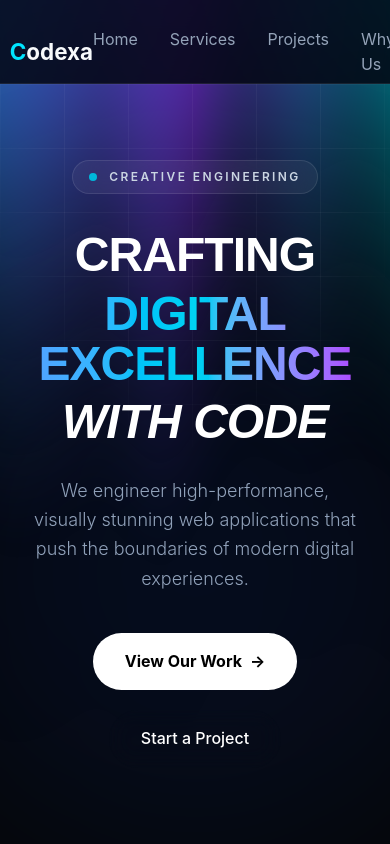
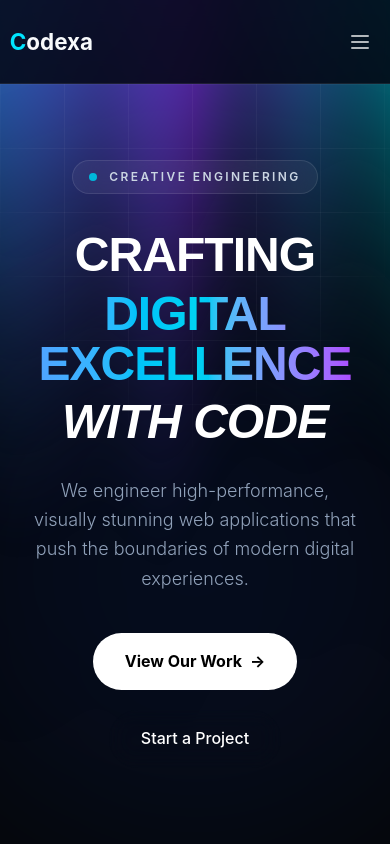
Before and after one commit to vanshu275/codexa, a React (Vite) app: page / in a window 390 px wide. Shown: the top 844 px of the page. Built offline with nearby package versions, Linux system fonts and the light colour scheme.

Commit message:
make it responsive and fix bugs and errors

```diff
--- a/src/App.jsx
+++ b/src/App.jsx
@@ -12,7 +12,7 @@ import Projects from "./components/Projects";
 export default function App() {
   return (
     <main className="relative min-h-screen bg-[#050505]">
-      <div className="fixed  inset-0 z-[0] pointer-events-none">
+      <div className="fixed inset-0 z-0 pointer-events-none">
         <Aurora
           colorStops={["#3B82F6", "#7C3AED", "#06B6D4", "#A855F7"]}
           amplitude={0.3}
@@ -20,7 +20,7 @@ export default function App() {
         />
       </div>
 
-      <div className="relative mb-[100vh] ">
+      <div className="relative z-10 ">
         <Navbar />
         <Hero />
         <Services />
@@ -29,7 +29,7 @@ export default function App() {
         <About />
         <Contact />
       </div>
-      <div className="fixed bottom-0 right-0 w-screen z-[-1] ">
+      <div className="relative w-screen">
         <Footer />
       </div>
     </main>
--- a/src/components/About.jsx
+++ b/src/components/About.jsx
@@ -187,7 +187,7 @@ export default function About() {
                     style={{ background: `radial-gradient(circle at center, ${member.hoverGlow} 0%, transparent 80%)` }} />
 
                   {/* Top gradient for depth */}
-                  <div className="absolute inset-0 bg-gradient-to-b from-white/5 to-transparent h-1/3 opacity-20" />
+                  <div className="absolute inset-0 bg-linear-to-b from-white/5 to-transparent h-1/3 opacity-20" />
 
                   {/* Team Member Image */}
                   <div className="absolute bottom-0 left-1/2 -translate-x-1/2 w-full h-[85%] flex items-end justify-center pointer-events-none">
@@ -200,7 +200,7 @@ export default function About() {
                   </div>
 
                   {/* Bottom Text Content Area */}
-                  <div className="relative z-10 p-6 sm:p-8 w-full transition-all duration-500 transform translate-y-2 group-hover:translate-y-0 bg-gradient-to-t from-[#050505] via-[#050505]/90 to-transparent pt-24">
+                  <div className="relative z-10 p-6 sm:p-8 w-full transition-all duration-500 transform translate-y-2 group-hover:translate-y-0 bg-linear-to-t from-[#050505] via-[#050505]/90 to-transparent pt-24">
                     <div className="flex flex-col md:flex-row md:items-end justify-between gap-4">
                       <div className="whitespace-nowrap transition-all duration-500">
                         <h4 className="text-2xl font-bold text-white mb-1 tracking-tight">
--- a/src/components/Contact.jsx
+++ b/src/components/Contact.jsx
@@ -74,7 +74,7 @@ export default function Contact() {
           style={{ background: 'rgba(10, 10, 10, 0.6)', backdropFilter: 'blur(20px)' }}
         >
           {/* Top gradient for depth */}
-          <div className="absolute inset-0 bg-gradient-to-b from-white/5 to-transparent h-1/3 opacity-20 pointer-events-none" />
+          <div className="absolute inset-0 bg-linear-to-b from-white/5 to-transparent h-1/3 opacity-20 pointer-events-none" />
 
           {/* Hidden fields for Netlify forms */}
           <input type="hidden" name="form-name" value="contact" />
@@ -153,7 +153,7 @@ export default function Contact() {
             className="w-full px-8 py-4 mt-4 bg-transparent border border-[#00e5ff]/30 text-[#00e5ff] hover:bg-[#00e5ff]/10 hover:border-[#00e5ff] rounded-xl font-medium transition-all duration-300 text-lg relative overflow-hidden group z-10"
           >
             <span className="relative z-10">Send Message</span>
-            <div className="absolute inset-0 bg-gradient-to-r from-cyan-500/0 via-cyan-500/10 to-cyan-500/0 translate-x-[-100%] group-hover:translate-x-[100%] transition-transform duration-1000" />
+            <div className="absolute inset-0 bg-linear-to-r from-cyan-500/0 via-cyan-500/10 to-cyan-500/0 -translate-x-full group-hover:translate-x-full transition-transform duration-1000" />
           </button>
 
         </form>
@@ -161,7 +161,7 @@ export default function Contact() {
 
       {/* Toast Notification */}
       <div
-        className={`fixed bottom-8 left-1/2 -translate-x-1/2 z-[100] transition-all duration-700 ease-[cubic-bezier(0.34,1.56,0.64,1)] ${
+        className={`fixed bottom-8 left-1/2 -translate-x-1/2 z-100 transition-all duration-700 ease-[cubic-bezier(0.34,1.56,0.64,1)] ${
           submitted ? 'opacity-100 translate-y-0 scale-100' : 'opacity-0 translate-y-12 scale-95 pointer-events-none'
         }`}
       >
--- a/src/components/Hero.jsx
+++ b/src/components/Hero.jsx
@@ -46,7 +46,7 @@ export default function Hero() {
       className="relative min-h-[90vh] mt-[10vh] flex items-center justify-center overflow-hidden bg-transparent"
     >
       {/* Sleek Code-Inspired Grid Background */}
-      <div className="absolute inset-0 bg-[linear-gradient(to_right,#ffffff0a_1px,transparent_1px),linear-gradient(to_bottom,#ffffff0a_1px,transparent_1px)] bg-[size:4rem_4rem] [mask-image:radial-gradient(ellipse_60%_50%_at_50%_0%,#000_70%,transparent_100%)]" />
+      <div className="absolute inset-0 bg-[linear-gradient(to_right,#ffffff0a_1px,transparent_1px),linear-gradient(to_bottom,#ffffff0a_1px,transparent_1px)] bg-size-[4rem_4rem] mask-[radial-gradient(ellipse_60%_50%_at_50%_0%,#000_70%,transparent_100%)]" />
 
       {/* Ambient Glow */}
       <div className="absolute top-1/4 left-1/2 -translate-x-1/2 w-[600px] h-[600px] bg-blue-600/10 rounded-full blur-[120px] pointer-events-none" />
@@ -71,7 +71,7 @@ export default function Hero() {
             <span className="inline-block text-white origin-bottom">CRAFTING</span>
           </div>
           <div className="hero-title-line overflow-hidden py-1">
-            <span className="inline-block bg-gradient-to-r from-blue-400 via-cyan-400 to-purple-500 bg-clip-text text-transparent origin-bottom">
+            <span className="inline-block bg-linear-to-r from-blue-400 via-cyan-400 to-purple-500 bg-clip-text text-transparent origin-bottom">
               DIGITAL EXCELLENCE
             </span>
           </div>
--- a/src/components/Navbar.jsx
+++ b/src/components/Navbar.jsx
@@ -1,3 +1,4 @@
+import { useState, useEffect } from 'react';
 
 const NAV_LINKS = [
   { name: "Home", href: "#hero" },
@@ -8,17 +9,29 @@ const NAV_LINKS = [
 ];
 
 export default function Navbar() {
+  const [isOpen, setIsOpen] = useState(false);
 
+  // Prevent scrolling when mobile menu is open
+  useEffect(() => {
+    if (isOpen) {
+      document.body.style.overflow = 'hidden';
+    } else {
+      document.body.style.overflow = '';
+    }
+    return () => { document.body.style.overflow = ''; };
+  }, [isOpen]);
 
   return (
-    <nav className="navbar z-40 h-[10vh]  ">
-      <div className="container">
-        <div className="nav-wrapper">
-          <a href="#hero" className="logo select-none">
-            <span className="font-bold">C</span>odexa
+    <>
+      <nav className="navbar z-50 h-[10vh]">
+        <div className="container h-full">
+          <div className="nav-wrapper h-full flex items-center justify-between">
+            <a href="#hero" className="logo select-none z-50 relative">
+              <span className="font-bold text-cyan-400">C</span>odexa
             </a>
 
-          <ul className="nav-links">
+            {/* Desktop Navigation */}
+            <ul className="nav-links hidden md:flex items-center m-0 p-0">
               {NAV_LINKS.map(({ name, href }) => (
                 <li key={name}>
                   <a href={href}>
@@ -28,13 +41,47 @@ export default function Navbar() {
               ))}
             </ul>
 
-          <div className="nav-actions">
+            <div className="hidden md:block z-50 relative nav-actions">
               <a href="#contact">
                 <button className="btn-outline">Let's Talk</button>
               </a>
             </div>
+
+            {/* Mobile Hamburger Icon */}
+            <button
+              className="md:hidden z-50 p-2 text-white/70 hover:text-cyan-400 transition-colors relative cursor-pointer"
+              onClick={() => setIsOpen(!isOpen)}
+            >
+              <svg className="w-6 h-6" fill="none" stroke="currentColor" viewBox="0 0 24 24">
+                {isOpen ? (
+                  <path strokeLinecap="round" strokeLinejoin="round" strokeWidth={2} d="M6 18L18 6M6 6l12 12" />
+                ) : (
+                  <path strokeLinecap="round" strokeLinejoin="round" strokeWidth={2} d="M4 6h16M4 12h16M4 18h16" />
+                )}
+              </svg>
+            </button>
           </div>
         </div>
       </nav>
+
+      {/* Mobile Menu Overlay */}
+      <div className={`fixed inset-0 bg-[#050505]/98 backdrop-blur-2xl z-40 transition-transform duration-500 ease-in-out flex flex-col justify-center items-center gap-8 md:hidden ${isOpen ? 'translate-x-0' : 'translate-x-full'}`}>
+        <ul className="nav-links flex flex-col items-center gap-8 text-2xl m-0 p-0">
+          {NAV_LINKS.map(({ name, href }) => (
+            <li key={name}>
+              <a
+                href={href}
+                onClick={() => setIsOpen(false)}
+              >
+                {name}
+              </a>
+            </li>
+          ))}
+        </ul>
+        <a href="#contact" onClick={() => setIsOpen(false)}>
+          <button className="btn-outline mt-4 px-8 py-3 text-lg">Let's Talk</button>
+        </a>
+      </div>
+    </>
   );
 }
--- a/src/components/Projects.jsx
+++ b/src/components/Projects.jsx
@@ -99,7 +99,7 @@ function VideoModal({ project, onClose }) {
   }, [onClose]);
 
   return (
-    <div ref={overlayRef} onClick={handleClose} className="fixed inset-0 z-[9999] flex items-center justify-center p-4 sm:p-8"
+    <div ref={overlayRef} onClick={handleClose} className="fixed inset-0 z-9999 flex items-center justify-center p-4 sm:p-8"
       style={{ background: 'rgba(0,0,0,0.88)', backdropFilter: 'blur(12px)' }}>
       <div ref={contentRef} onClick={e => e.stopPropagation()} className="relative w-full max-w-5xl">
         <button onClick={handleClose}
@@ -135,7 +135,7 @@ function CardInner({ project, imageRef, titleRef, descRef, techRef, ctaRef, onPl
       {/* Thumbnail */}
       <div ref={imageRef} className="relative overflow-hidden cursor-pointer" onClick={() => onPlay(project)}>
         <img src={project.thumbnail} alt={project.title}
-          className="w-full aspect-[16/10] object-cover transition-transform duration-700 group-hover:scale-105" />
+          className="w-full aspect-16/10 object-cover transition-transform duration-700 group-hover:scale-105" />
         <div className="absolute inset-0 flex items-center justify-center bg-black/0 group-hover:bg-black/40 transition-all duration-500">
           <div className="w-14 h-14 rounded-full flex items-center justify-center opacity-0 group-hover:opacity-100 transition-all duration-500 scale-75 group-hover:scale-100"
             style={{ background: 'rgba(0,229,255,0.15)', border: '1px solid rgba(0,229,255,0.4)', backdropFilter: 'blur(8px)' }}>
--- a/src/components/Services.jsx
+++ b/src/components/Services.jsx
@@ -84,8 +84,8 @@ export default function Services() {
           {services.map((service, index) => (
             <SwiperSlide key={index}>
               <div className="relative group flex flex-col justify-center items-center h-[55vh] px-8 md:px-14 rounded-[2.5rem]
-                            border-l border-r border-white/5 backdrop-blur-3xl bg-white/[0.02]
-                            transition-all duration-700 hover:bg-white/[0.05] hover:border-white/20">
+                            border-l border-r border-white/5 backdrop-blur-3xl bg-white/2
+                            transition-all duration-700 hover:bg-white/5 hover:border-white/20">
 
                 {/* Background Glow for Depth */}
                 <div className="absolute -z-10 w-60 h-60 bg-blue-600/10 blur-[120px] rounded-full group-hover:bg-purple-600/20 transition-all duration-700" />
--- a/src/components/WhyUs.jsx
+++ b/src/components/WhyUs.jsx
@@ -102,7 +102,7 @@ export default function WhyUs() {
               className="group relative p-10 h-[350px] flex flex-col justify-end rounded-3xl bg-[#0a0a0a] border border-white/5 hover:border-blue-600/50 transition-all duration-700 overflow-hidden"
             >
               {/* Animated Background Gradient */}
-              <div className="absolute inset-0 bg-gradient-to-t from-blue-600/20 via-transparent to-transparent opacity-0 group-hover:opacity-100 transition-opacity duration-700" />
+              <div className="absolute inset-0 bg-linear-to-t from-blue-600/20 via-transparent to-transparent opacity-0 group-hover:opacity-100 transition-opacity duration-700" />
 
               <div className="relative z-10">
                 <div className="text-[120px] font-black absolute -top-16 -left-4 text-white/5 group-hover:text-blue-600/10 transition-colors duration-700">
--- a/src/index.css
+++ b/src/index.css
@@ -200,7 +200,6 @@ button {
 }
 
 .nav-links {
-  display: flex;
   gap: 32px;
   list-style: none;
 }
```
Also changed, not shown: src/components/Footer.jsx (+4 -4 lines). Lines whose indentation alone changed are shown as unchanged.
